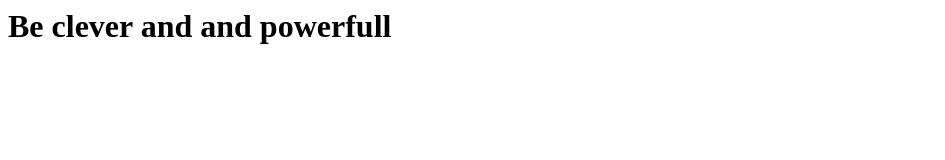
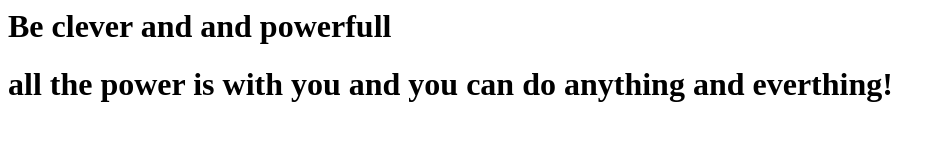
Before and after one commit to MahdiNaseri2020/firstgitrepo, a plain HTML site: page index.html in a window 1280 px wide. Shown: the whole page, without its empty margins (0-945 px from the left). Drawn offline with Linux system fonts and the light colour scheme.

Commit message:
complated quote

```diff
--- a/index.html
+++ b/index.html
@@ -1,5 +1,6 @@
 <html>
 	<body>
 		<h1>Be clever and and powerfull</h1>
+		<h1>all the power is with you and you can do anything and everthing!</h1>
 	</body>
 </html>
```
